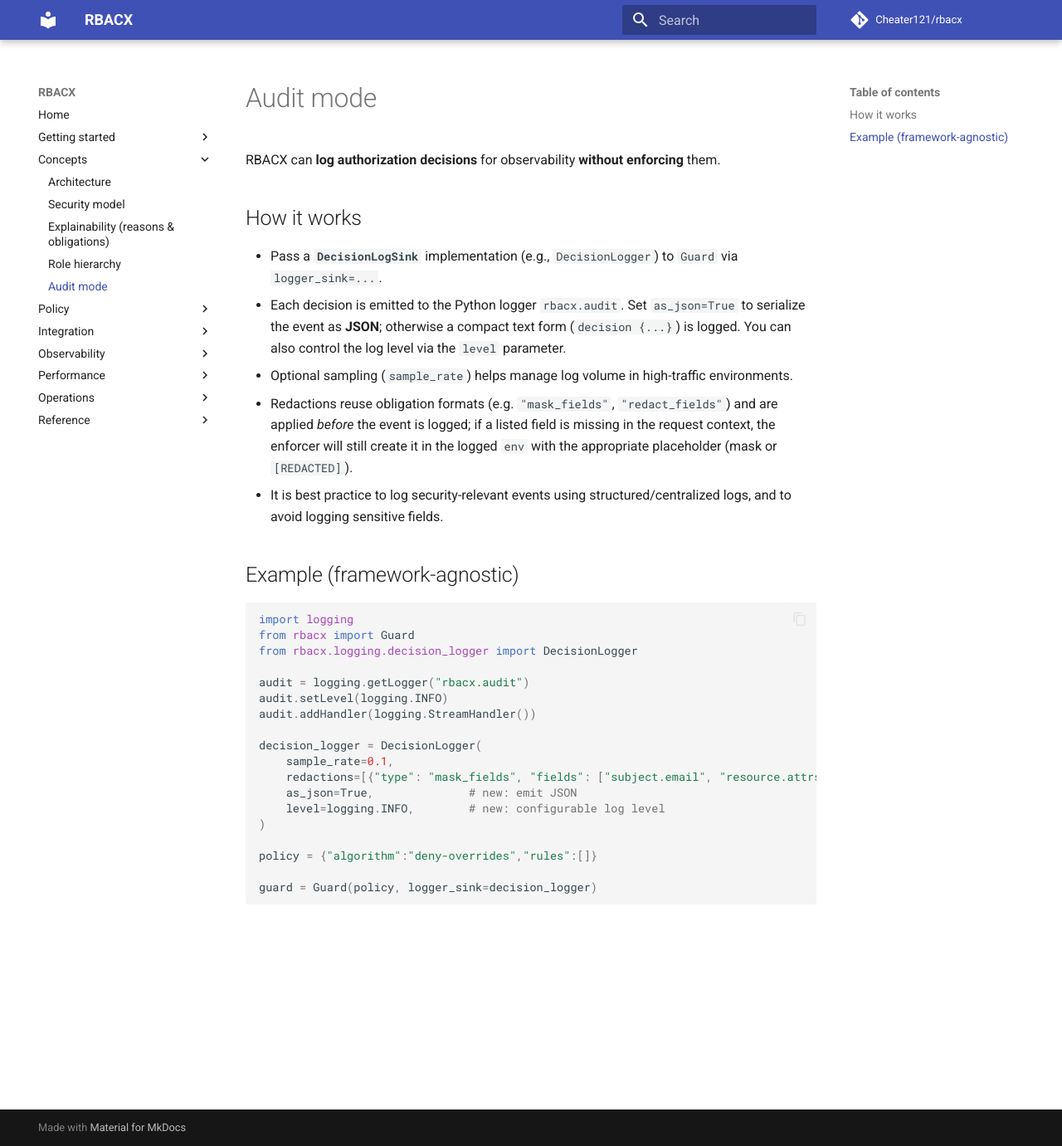
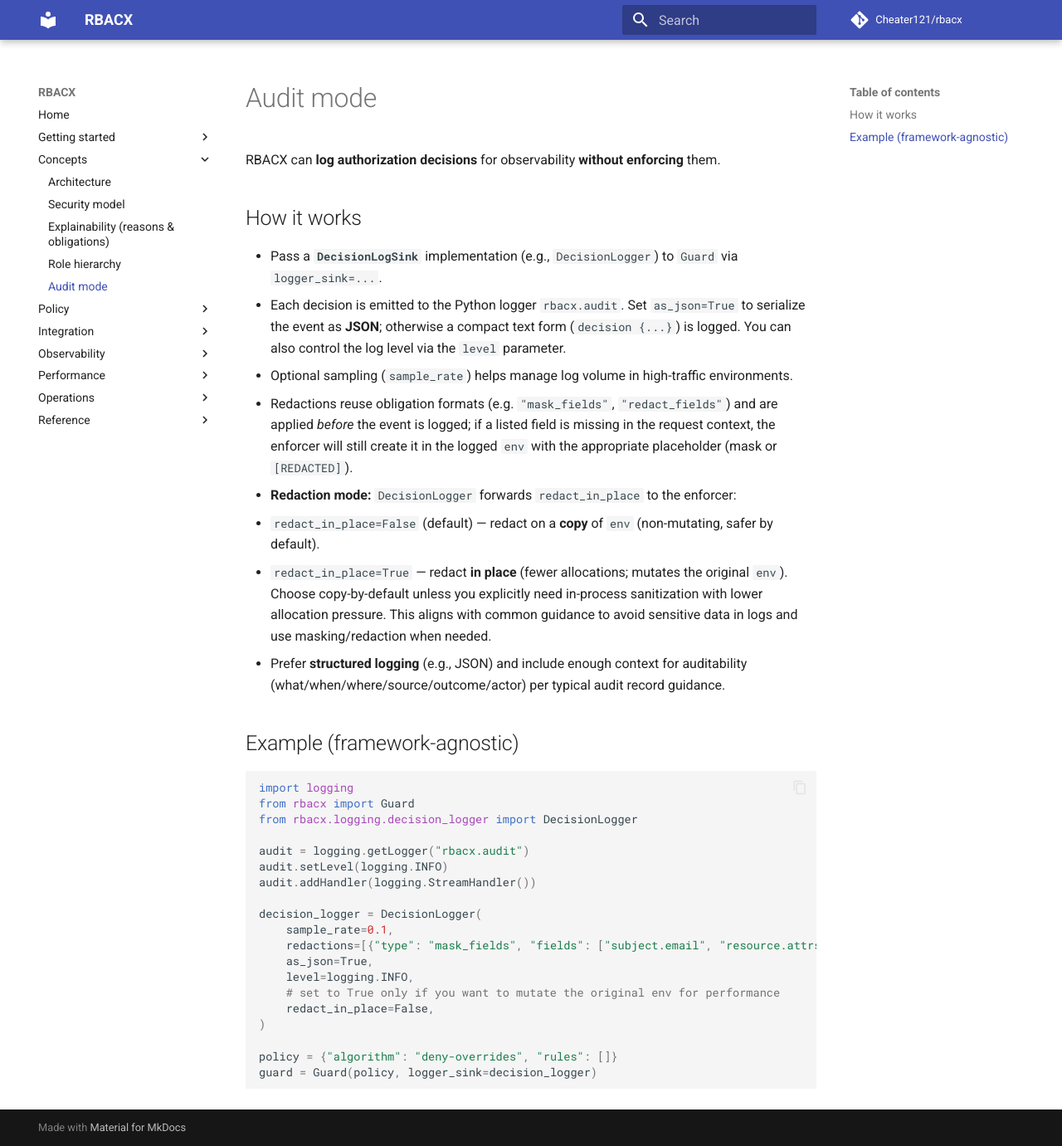
Before and after one commit to Cheater121/rbacx, an MkDocs documentation site: the page built from docs/audit_mode.md, in a window 1280 px wide and 1381 px high. Shown: the whole window at 83% size. Built offline with MkDocs 1.6.1 and Material for MkDocs 9.7.7, drawn with Linux system fonts in a browser that asks for light colours; comment, search, counter and statistics services are not loaded.

Commit message:
feat(logging): add redact_in_place option to DecisionLogger for in-place redaction

````diff
--- a/docs/audit_mode.md
+++ b/docs/audit_mode.md
@@ -3,11 +3,17 @@
 RBACX can **log authorization decisions** for observability **without enforcing** them.
 
 ## How it works
-- Pass a **`DecisionLogSink`** implementation (e.g., `DecisionLogger`) to `Guard` via `logger_sink=...`.
-- Each decision is emitted to the Python logger `rbacx.audit`. Set `as_json=True` to serialize the event as **JSON**; otherwise a compact text form (`decision {...}`) is logged. You can also control the log level via the `level` parameter.
-- Optional sampling (`sample_rate`) helps manage log volume in high-traffic environments.
-- Redactions reuse obligation formats (e.g. `"mask_fields"`, `"redact_fields"`) and are applied *before* the event is logged; if a listed field is missing in the request context, the enforcer will still create it in the logged `env` with the appropriate placeholder (mask or `[REDACTED]`).
-- It is best practice to log security-relevant events using structured/centralized logs, and to avoid logging sensitive fields.
+
+* Pass a **`DecisionLogSink`** implementation (e.g., `DecisionLogger`) to `Guard` via `logger_sink=...`.
+* Each decision is emitted to the Python logger `rbacx.audit`. Set `as_json=True` to serialize the event as **JSON**; otherwise a compact text form (`decision {...}`) is logged. You can also control the log level via the `level` parameter.
+* Optional sampling (`sample_rate`) helps manage log volume in high-traffic environments.
+* Redactions reuse obligation formats (e.g. `"mask_fields"`, `"redact_fields"`) and are applied *before* the event is logged; if a listed field is missing in the request context, the enforcer will still create it in the logged `env` with the appropriate placeholder (mask or `[REDACTED]`).
+* **Redaction mode:** `DecisionLogger` forwards `redact_in_place` to the enforcer:
+
+  * `redact_in_place=False` (default) — redact on a **copy** of `env` (non-mutating, safer by default).
+  * `redact_in_place=True` — redact **in place** (fewer allocations; mutates the original `env`).
+    Choose copy-by-default unless you explicitly need in-process sanitization with lower allocation pressure. This aligns with common guidance to avoid sensitive data in logs and use masking/redaction when needed.
+* Prefer **structured logging** (e.g., JSON) and include enough context for auditability (what/when/where/source/outcome/actor) per typical audit record guidance.
 
 ## Example (framework-agnostic)
 
@@ -23,11 +29,12 @@ audit.addHandler(logging.StreamHandler())
 decision_logger = DecisionLogger(
     sample_rate=0.1,
     redactions=[{"type": "mask_fields", "fields": ["subject.email", "resource.attrs.card"]}],
-    as_json=True,              # new: emit JSON
-    level=logging.INFO,        # new: configurable log level
+    as_json=True,
+    level=logging.INFO,
+    # set to True only if you want to mutate the original env for performance
+    redact_in_place=False,
 )
 
-policy = {"algorithm":"deny-overrides","rules":[]}
-
+policy = {"algorithm": "deny-overrides", "rules": []}
 guard = Guard(policy, logger_sink=decision_logger)
 ```
````
Also changed, not shown: docs/logging.md (+19 -2 lines).
